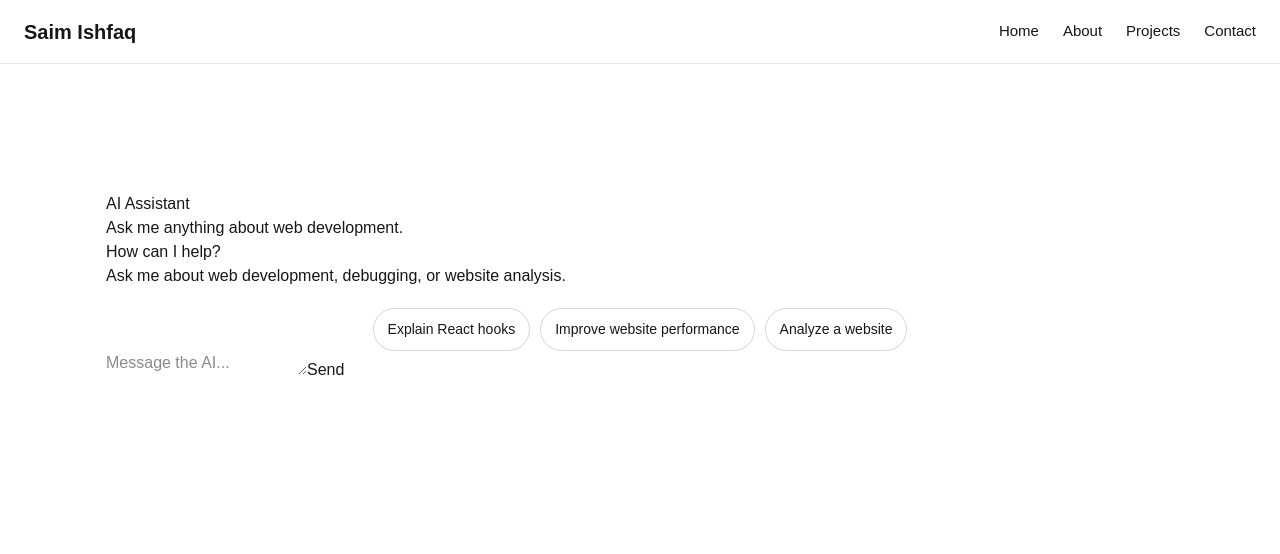
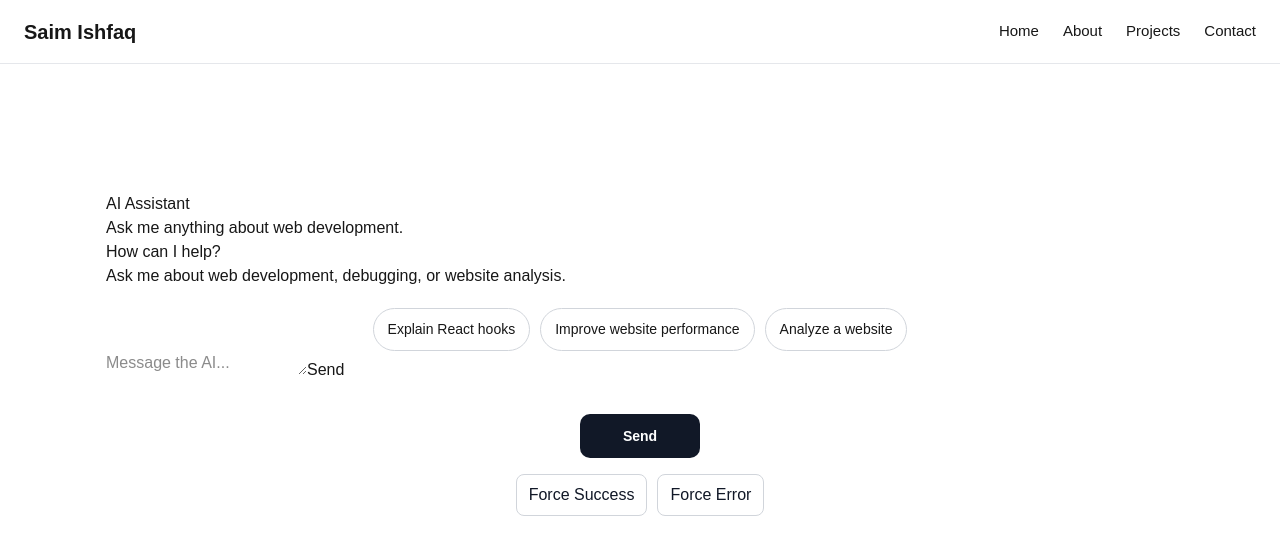
Before and after one commit to saimishfaqdotcode/Frontend-AI-Capstone, a Next.js app in the folder frontend/: page / in a window 1280 px wide. Shown: the top 554 px of the page. Built offline with nearby package versions, Linux system fonts and the light colour scheme.

Commit message:
feat: add smart button motion states

```diff
--- a/frontend/app/globals.css
+++ b/frontend/app/globals.css
@@ -213,3 +213,164 @@ main {
     opacity: 1;
   }
 }
+
+
+/* Smart Button */
+
+.smart-button-demo {
+  display: flex;
+  flex-direction: column;
+  align-items: center;
+  gap: 16px;
+  margin-top: 32px;
+}
+
+.smart-button {
+  min-width: 120px;
+  height: 44px;
+  padding: 0 20px;
+  border: none;
+  border-radius: 10px;
+  background: #111827;
+  color: white;
+  font-size: 14px;
+  font-weight: 600;
+  cursor: pointer;
+
+  display: inline-flex;
+  align-items: center;
+  justify-content: center;
+  gap: 8px;
+
+  transform: translateY(0);
+  opacity: 1;
+
+  transition:
+    transform 180ms ease,
+    opacity 180ms ease,
+    background-color 220ms ease;
+}
+
+.smart-button:hover {
+  transform: translateY(-2px);
+}
+
+.smart-button:active {
+  transform: translateY(1px);
+}
+
+.smart-button:focus-visible {
+  outline: 3px solid #93c5fd;
+  outline-offset: 3px;
+}
+
+.smart-button:disabled {
+  cursor: not-allowed;
+  opacity: 0.7;
+}
+
+/* Loading */
+
+.smart-button-loading {
+  cursor: wait;
+}
+
+/* Success */
+
+.smart-button-success {
+  background: #166534;
+}
+
+/* Error */
+
+.smart-button-error {
+  background: #b91c1c;
+  animation: smart-button-shake 300ms ease;
+}
+
+/* Spinner */
+
+.smart-button-spinner {
+  width: 15px;
+  height: 15px;
+  border: 2px solid rgba(255, 255, 255, 0.4);
+  border-top-color: white;
+  border-radius: 50%;
+  animation: smart-button-spin 700ms linear infinite;
+}
+
+/* Demo controls */
+
+.smart-button-controls {
+  display: flex;
+  gap: 10px;
+  flex-wrap: wrap;
+  justify-content: center;
+}
+
+.smart-button-controls button {
+  border: 1px solid #d1d5db;
+  background: white;
+  color: #111827;
+  padding: 8px 12px;
+  border-radius: 8px;
+  cursor: pointer;
+
+  transition:
+    transform 150ms ease,
+    opacity 150ms ease;
+}
+
+.smart-button-controls button:hover {
+  transform: translateY(-1px);
+}
+
+.smart-button-controls button:focus-visible {
+  outline: 2px solid #93c5fd;
+  outline-offset: 2px;
+}
+
+.smart-button-controls button:disabled {
+  opacity: 0.5;
+  cursor: not-allowed;
+}
+
+/* Animations */
+
+@keyframes smart-button-spin {
+  to {
+    transform: rotate(360deg);
+  }
+}
+
+@keyframes smart-button-shake {
+  0%,
+  100% {
+    transform: translateX(0);
+  }
+
+  25% {
+    transform: translateX(-4px);
+  }
+
+  75% {
+    transform: translateX(4px);
+  }
+}
+
+/* Reduced motion */
+
+@media (prefers-reduced-motion: reduce) {
+  .smart-button,
+  .smart-button-controls button {
+    transition: none;
+  }
+
+  .smart-button-spinner {
+    animation: none;
+  }
+
+  .smart-button-error {
+    animation: none;
+  }
+}
--- a/frontend/app/page.jsx
+++ b/frontend/app/page.jsx
@@ -1,9 +1,12 @@
 import Chat from "../components/Chat";
+import SmartButton from "../components/SmartButton";
 
 export default function Home() {
   return (
     <main>
       <Chat />
+
+      <SmartButton />
     </main>
   );
 }
--- /dev/null
+++ b/frontend/components/SmartButton.jsx
@@ -0,0 +1,87 @@
+"use client";
+
+import { useEffect, useRef, useState } from "react";
+
+export default function SmartButton() {
+  const [state, setState] = useState("idle");
+  const timerRef = useRef(null);
+
+  useEffect(() => {
+    return () => {
+      if (timerRef.current) {
+        clearTimeout(timerRef.current);
+      }
+    };
+  }, []);
+
+  function runAction(forceError = false) {
+    if (state === "loading") return;
+
+    setState("loading");
+
+    timerRef.current = setTimeout(() => {
+      setState(forceError ? "error" : "success");
+
+      timerRef.current = setTimeout(() => {
+        setState("idle");
+      }, 1200);
+    }, 900);
+  }
+
+  function handleClick() {
+    runAction(false);
+  }
+
+  let label = "Send";
+  let className = "smart-button";
+
+  if (state === "loading") {
+    label = "Sending...";
+    className += " smart-button-loading";
+  }
+
+  if (state === "success") {
+    label = "✓ Sent";
+    className += " smart-button-success";
+  }
+
+  if (state === "error") {
+    label = "Retry";
+    className += " smart-button-error";
+  }
+
+  return (
+    <div className="smart-button-demo">
+      <button
+        type="button"
+        className={className}
+        onClick={handleClick}
+        disabled={state === "loading"}
+      >
+        {state === "loading" && (
+          <span className="smart-button-spinner" aria-hidden="true" />
+        )}
+
+        <span>{label}</span>
+      </button>
+
+      <div className="smart-button-controls">
+        <button
+          type="button"
+          onClick={() => runAction(false)}
+          disabled={state === "loading"}
+        >
+          Force Success
+        </button>
+
+        <button
+          type="button"
+          onClick={() => runAction(true)}
+          disabled={state === "loading"}
+        >
+          Force Error
+        </button>
+      </div>
+    </div>
+  );
+}
```
Also changed, not shown: 1 other file (tests, documents, lock files or other folders).
